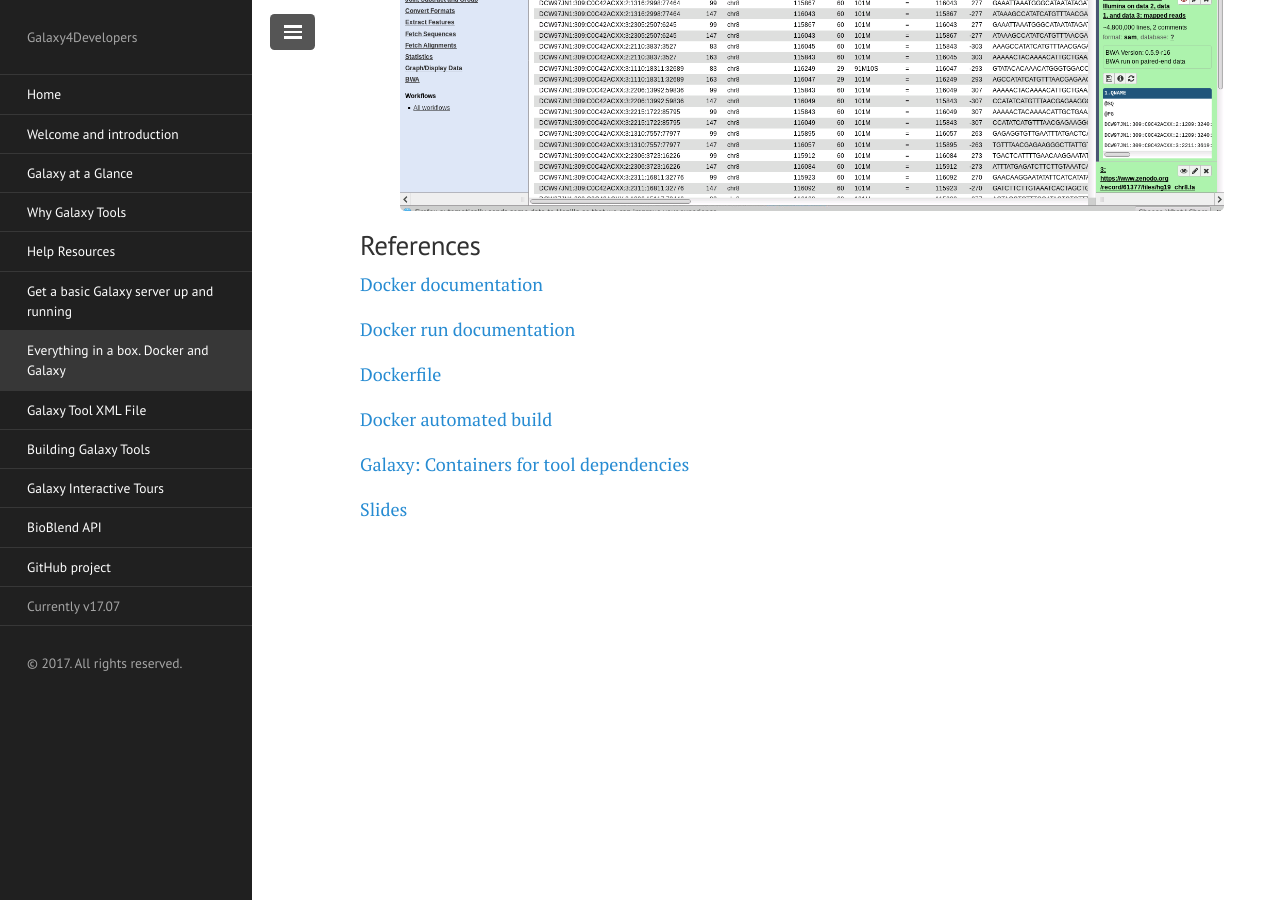
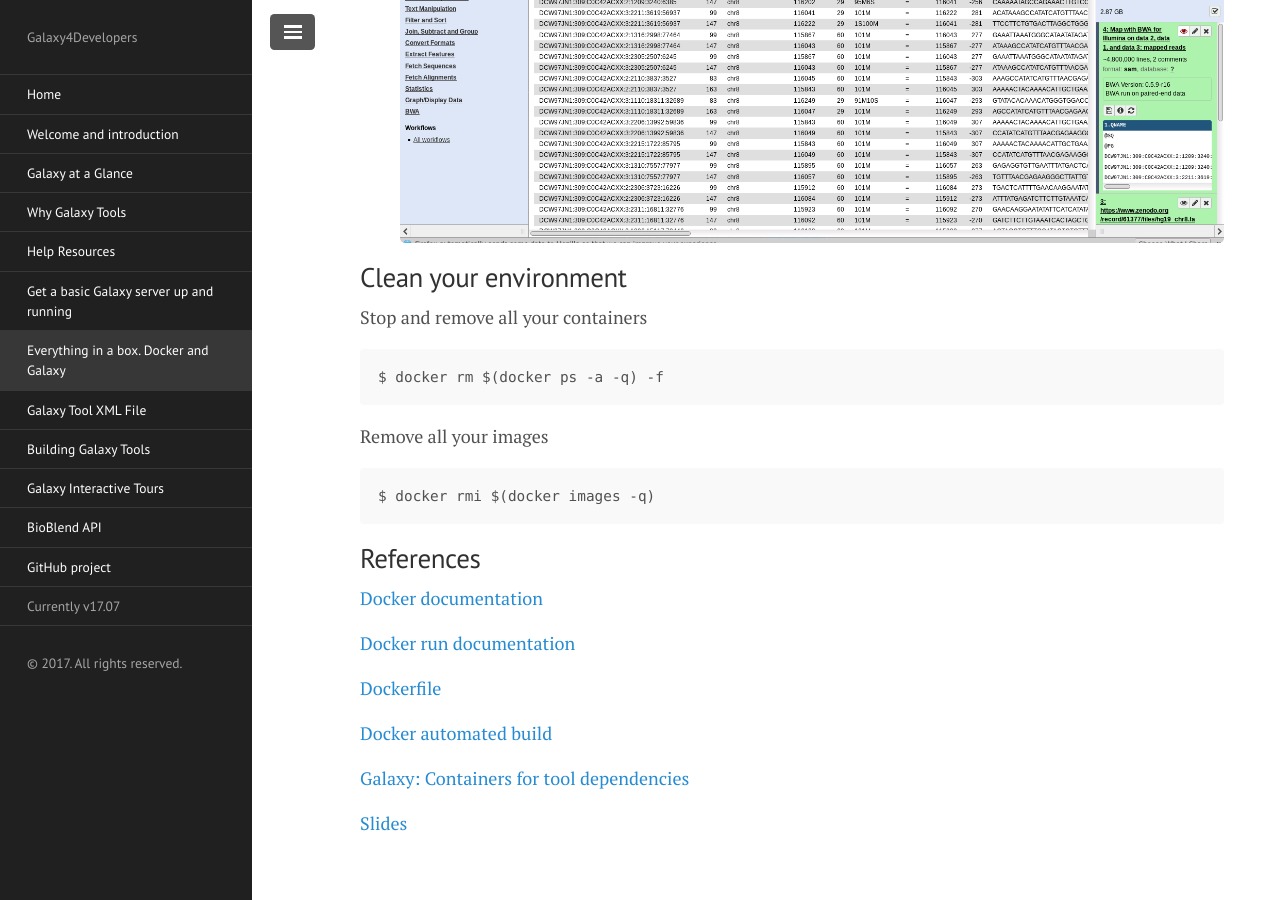
Before and after one commit to crs4/Galaxy4Developers, a Jekyll site: the page built from lectures/06.docker_and_galaxy.md, in a window 1280 px wide and 900 px high, scrolled down 19711 px. Built offline with Jekyll 4.4.1, drawn with Linux system fonts in a browser that asks for light colours; nearby versions of some CDN libraries; some of the changed text lies outside the part shown.

Commit message:
add clean commands

````diff
--- a/lectures/06.docker_and_galaxy.md
+++ b/lectures/06.docker_and_galaxy.md
@@ -611,6 +611,17 @@ Remember: Galaxy run docker using sudo. You have to add docker runner to sudoers
 6. Check results:
    ![06_bwa_results]({{site.url}}/images/06_bwa_results.png)
 
+## Clean your environment
+
+Stop and remove all your containers
+```
+$ docker rm $(docker ps -a -q) -f
+```
+
+Remove all your images
+```
+$ docker rmi $(docker images -q)
+```
 
 ## References
 
````
